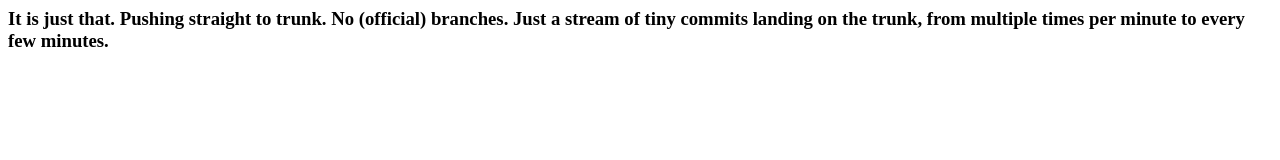
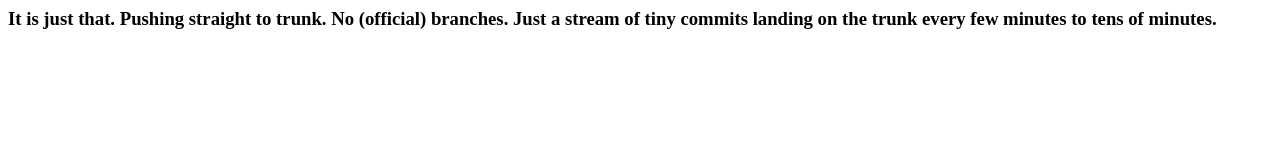
Before and after one commit to dragan-stepanovic/truetrunkbaseddevelopment.com, a plain HTML site: page index.html in a window 1280 px wide. Drawn offline with Linux system fonts and the light colour scheme.

Commit message:
Update index.html

```diff
--- a/index.html
+++ b/index.html
@@ -1 +1 @@
-<h3>It is just that. Pushing straight to trunk. No (official) branches. Just a stream of tiny commits landing on the trunk, from multiple times per minute to every few minutes.</h3>
+<h3>It is just that. Pushing straight to trunk. No (official) branches. Just a stream of tiny commits landing on the trunk every few minutes to tens of minutes.</h3>
```
